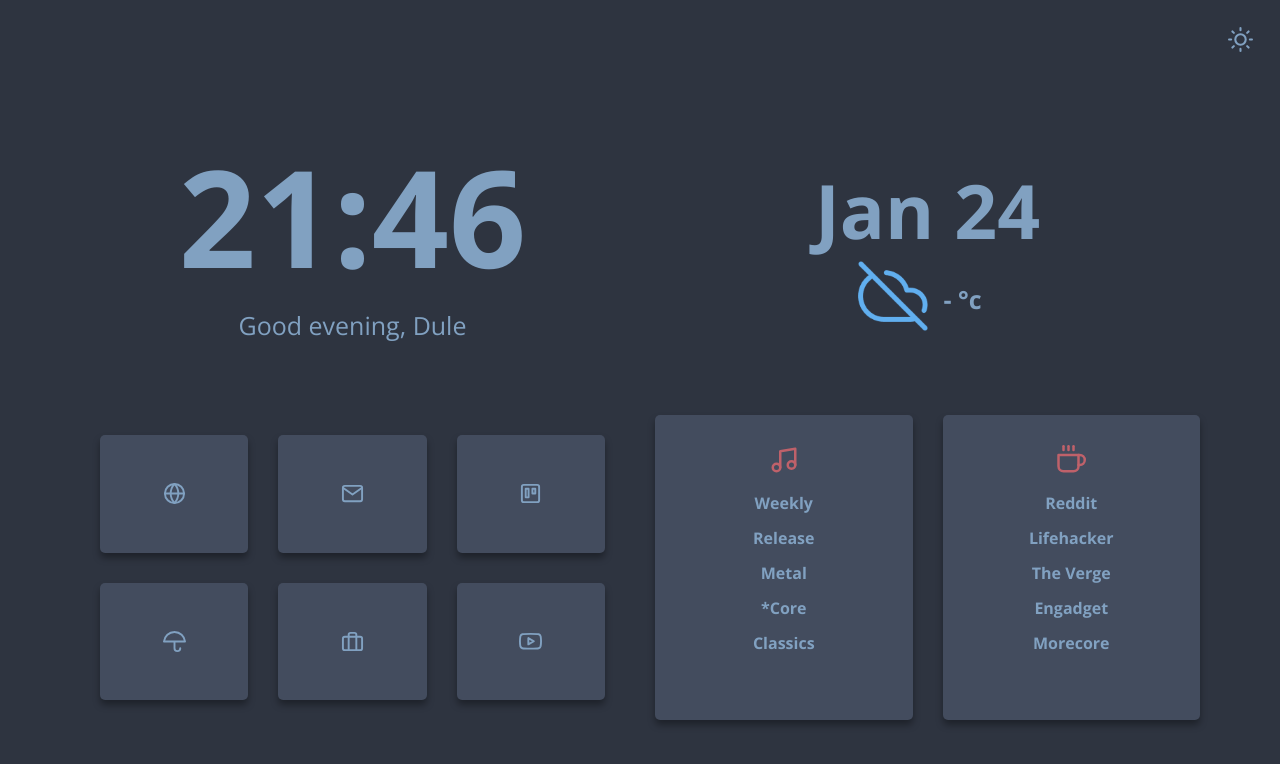
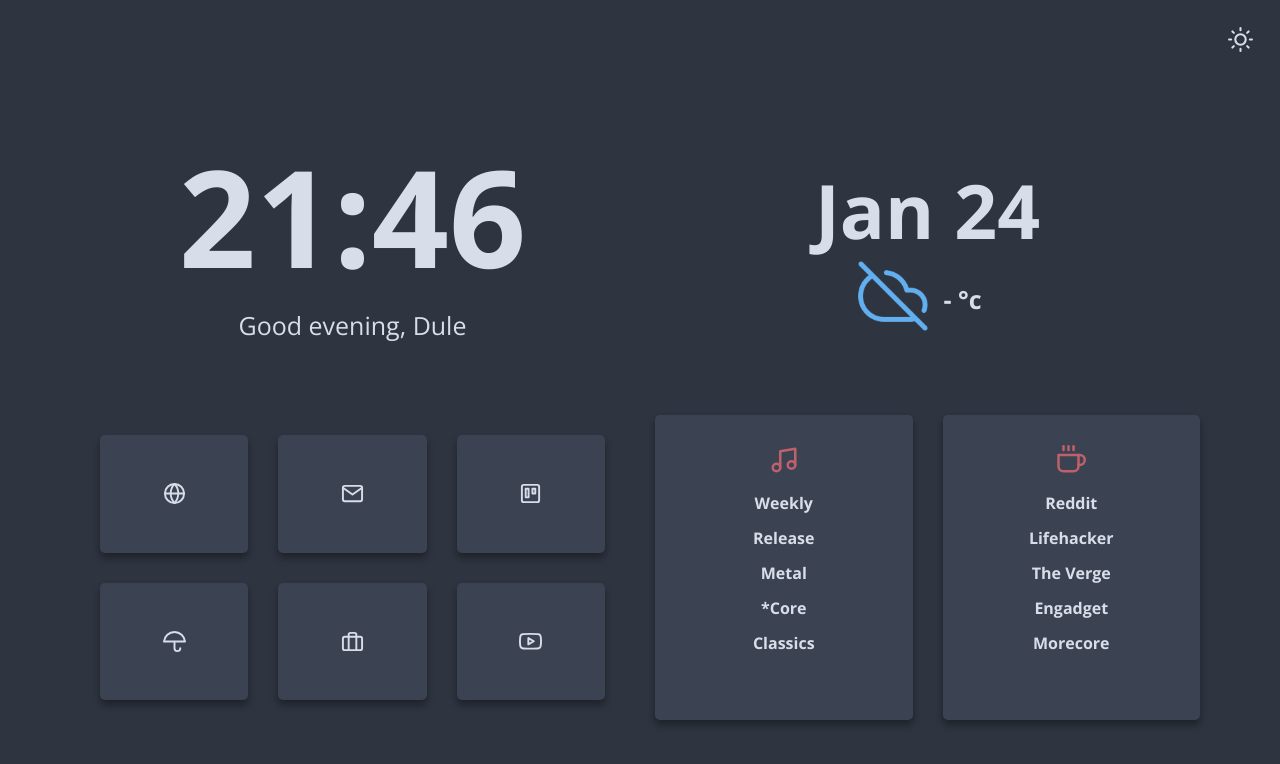
Before and after one commit to duuule/duuule.github.io, a website: page index.html in a window 1280 px wide. Both pictures are taken after a click on the button 1240 px from the left and 41 px from the top of the page. Drawn offline with nearby package versions, Linux system fonts and the light colour scheme; no server answers.

Commit message:
Add files via upload

```diff
--- a/css/style.css
+++ b/css/style.css
@@ -32,10 +32,10 @@
 
 /* Dark theme  */
 .darktheme {
-  --accent: #4b8ec4; /* Hover color */
+  --accent: #5e81ac; /* Hover color */
   --bg: #2E3440; /* Background color */
-  --sbg: #434C5E; /* Cards color */
-  --fg: #81A1C1; /* Foreground color */
+  --sbg: #3b4252; /* Cards color */
+  --fg: #d8dee9; /* Foreground color */
   --mus: #BF616A; /* Music Icon Color */
   --sfg: #3a3a3a; /* Secondary Foreground color */
   --imgcol: linear-gradient(
```
